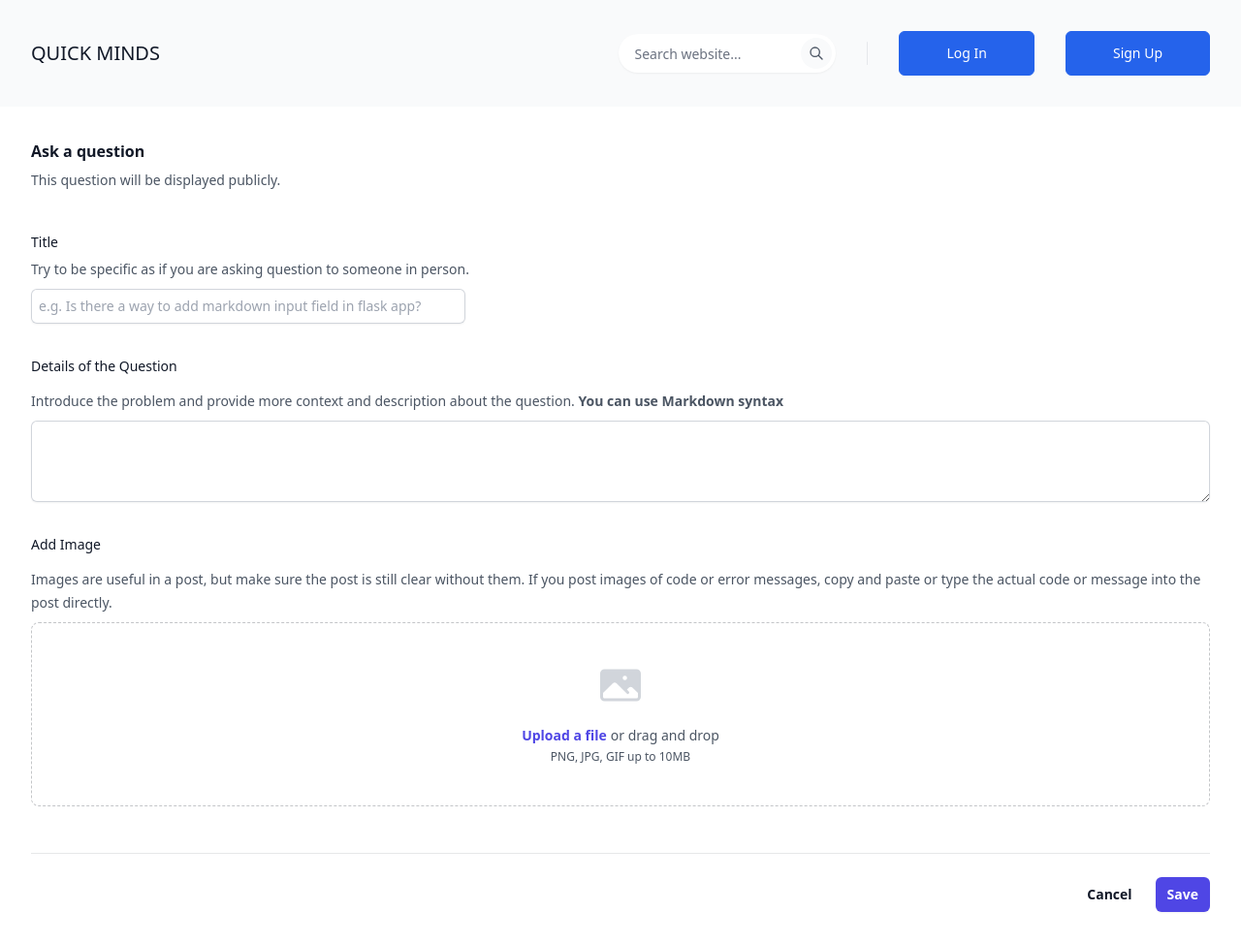
After one commit to aadityab7/quick-minds, a Flask app: template project/templates/ask_question.html in a window 1280 px wide. The commit adds this page. Shown: the whole page at 97% size. Run offline with Flask 3, Linux system fonts and the light colour scheme; the template is opened without the code that fills it, so the values that code supplies are empty; some libraries are stand-ins or nearby versions.

Commit message:
ask question form

```diff
--- /dev/null
+++ b/project/templates/ask_question.html
@@ -0,0 +1,123 @@
+{% extends 'base.html' %}
+
+{% block title %}ASK QUESTION{% endblock %}
+
+{% block content %}
+	<div class="mx-auto max-w-screen-xl px-4 py-8 sm:px-6 lg:px-8">
+
+		<form method="post" enctype = "multipart/form-data">
+		  <div class="space-y-12">
+		    <div class="border-b border-gray-900/10 pb-12">
+		      <h2 class="text-base font-semibold leading-7 text-gray-900">Ask a question</h2>
+		      <p class="mt-1 text-sm leading-6 text-gray-600">This question will be displayed publicly.</p>
+
+		      <div class="mt-10 grid grid-cols-1 gap-x-6 gap-y-8 sm:grid-cols-6">
+		        <div class="sm:col-span-4">
+		          <label for="question-title" class="block text-sm font-medium leading-6 text-gray-900">Title</label>
+		          <p class="mt-1 text-sm leading-6 text-gray-600">Try to be specific as if you are asking question to someone in person.</p>
+		          <div class="mt-2">
+		            <div class="flex rounded-md shadow-sm ring-1 ring-inset ring-gray-300 focus-within:ring-2 focus-within:ring-inset focus-within:ring-indigo-600 sm:max-w-md">
+		              <input type="text" name="question-title" id="question-title" class="block flex-1 border-0 bg-transparent py-1.5 pl-2 text-gray-900 placeholder:text-gray-400 focus:ring-0 sm:text-sm sm:leading-6" placeholder="e.g. Is there a way to add markdown input field in flask app?">
+		            </div>
+		          </div>
+		        </div>
+
+		        <div class="col-span-full">
+		          <label for="question-details" class="block text-sm font-medium leading-6 text-gray-900">Details of the Question</label>
+		          <p class="mt-3 text-sm leading-6 text-gray-600">Introduce the problem and provide more context and description about the question. <b>You can use Markdown syntax</b></p>
+		          <div class="mt-2">
+		            <textarea id="question-details" name="question-details" rows="3" class="block w-full rounded-md border-0 py-1.5 text-gray-900 shadow-sm ring-1 ring-inset ring-gray-300 placeholder:text-gray-400 focus:ring-2 focus:ring-inset focus:ring-indigo-600 sm:text-sm sm:leading-6"></textarea>
+		          </div>
+
+		        </div>
+
+		        <div class="col-span-full">
+		          <label for="cover-photo" class="block text-sm font-medium leading-6 text-gray-900">Add Image</label>
+		          <p class="mt-3 text-sm leading-6 text-gray-600">Images are useful in a post, but make sure the post is still clear without them. If you post images of code or error messages, copy and paste or type the actual code or message into the post directly.</p>
+		          <div id = "image-form-input-block" class="mt-2 flex justify-center rounded-lg border border-dashed border-gray-900/25 px-6 py-10">
+		            <div class="text-center">
+		              <svg class="mx-auto h-12 w-12 text-gray-300" viewBox="0 0 24 24" fill="currentColor" aria-hidden="true">
+		                <path fill-rule="evenodd" d="M1.5 6a2.25 2.25 0 012.25-2.25h16.5A2.25 2.25 0 0122.5 6v12a2.25 2.25 0 01-2.25 2.25H3.75A2.25 2.25 0 011.5 18V6zM3 16.06V18c0 .414.336.75.75.75h16.5A.75.75 0 0021 18v-1.94l-2.69-2.689a1.5 1.5 0 00-2.12 0l-.88.879.97.97a.75.75 0 11-1.06 1.06l-5.16-5.159a1.5 1.5 0 00-2.12 0L3 16.061zm10.125-7.81a1.125 1.125 0 112.25 0 1.125 1.125 0 01-2.25 0z" clip-rule="evenodd" />
+		              </svg>
+		              <div class="mt-4 flex text-sm leading-6 text-gray-600">
+		                <label for="file-upload" class="relative cursor-pointer rounded-md bg-white font-semibold text-indigo-600 focus-within:outline-none focus-within:ring-2 focus-within:ring-indigo-600 focus-within:ring-offset-2 hover:text-indigo-500">
+		                  <span>Upload a file</span>
+		                  <input id="file-upload" name="file-upload" type="file" class="sr-only" accept=".png, .jpg, .jpeg, .gif">
+		                </label>
+		                <p class="pl-1">or drag and drop</p>
+		              </div>
+		              <p class="text-xs leading-5 text-gray-600">PNG, JPG, GIF up to 10MB</p>
+		            </div>
+		          </div>
+		        </div>
+
+		        <div id="imagePreview" style="display: none;">
+		        	<p id = 'fileName' class="mt-3 text-sm leading-6 text-gray-600"></p>
+					<canvas id="thumbnailCanvas" width="150" height="150"></canvas>
+					<button id = "removeButton" type="button" class="text-sm font-semibold leading-6 text-gray-900">Remove Image</button>
+				</div>
+
+		      </div>
+		    </div>
+		  </div>
+		  <div class="mt-6 flex items-center justify-end gap-x-6">
+			    <button type="button" class="text-sm font-semibold leading-6 text-gray-900">Cancel</button>
+			    <button type="submit" class="rounded-md bg-indigo-600 px-3 py-2 text-sm font-semibold text-white shadow-sm hover:bg-indigo-500 focus-visible:outline focus-visible:outline-2 focus-visible:outline-offset-2 focus-visible:outline-indigo-600">Save</button>
+		  </div>
+
+		</form>
+	</div>
+
+	<script>
+        const fileInput = document.getElementById('file-upload');
+        const imagePreview = document.getElementById('imagePreview');
+        const thumbnailCanvas = document.getElementById('thumbnailCanvas');
+        const ctx = thumbnailCanvas.getContext('2d');
+        const removeButton = document.getElementById('removeButton');
+        const imageFormInputBlock = document.getElementById('image-form-input-block');
+        const fileName = document.getElementById('fileName');
+
+        fileInput.addEventListener('change', function () {
+            const file = fileInput.files[0];
+            if (file) {
+                const reader = new FileReader();
+                reader.onload = function (e) {
+                    const img = new Image();
+                    img.src = e.target.result;
+                    fileName.innerText = file.name;
+
+                    img.onload = function () {
+                        // Calculate the aspect ratio to maintain the image's proportions
+                        const aspectRatio = img.width / img.height;
+                        let newWidth = 200; // You can adjust the thumbnail size as needed
+                        let newHeight = newWidth / aspectRatio;
+
+                        // Clear the canvas and draw the thumbnail
+                        thumbnailCanvas.width = newWidth;
+                        thumbnailCanvas.height = newHeight;
+                        ctx.drawImage(img, 0, 0, newWidth, newHeight);
+
+                        imagePreview.style.display = 'block';
+                		imageFormInputBlock.classList.add('hidden');
+                    };
+                };
+                reader.readAsDataURL(file);
+            } else {
+                thumbnailCanvas.width = 0;
+                thumbnailCanvas.height = 0;
+                imagePreview.style.display = 'none';
+                imageFormInputBlock.classList.remove('hidden');
+                img.src = '';
+            }
+        });
+
+        removeButton.addEventListener('click', function () {
+        	imageFormInputBlock.classList.remove('hidden');
+            imagePreview.style.display = 'none';
+            fileInput.value = '';
+            previewImage.src = '';
+            removeButton.style.display = 'none';
+        });
+    </script>
+
+{% endblock %}
--- a/project/templates/index.html
+++ b/project/templates/index.html
@@ -3,8 +3,9 @@
 {% block title %}QUICK MINDS{% endblock %}
 
 {% block content %}
+	<div class="mx-auto max-w-screen-xl px-4 py-8 sm:px-6 lg:px-8">
 
-	<div id="lower" class="grow py-3 px-3 bg-gray-50 rounded-t-lg">
+		<div id="lower" class="grow py-3 px-3 rounded-t-lg">
 
 			<div id = "section-buttons" class="flex justify-center items-center mb-3">
 				<button id = "for_you_page_button" class="mr-3">For You</button>
@@ -16,6 +17,8 @@
 
 				<button id="trending_page_button" class="ml-3">Trending</button>
 			</div>
+
+			<a href="{{url_for('ask_question')}}"> ASK QUESTION </a>
 
 		    <div id="for_you_page">
 		        <template id="question-template">
@@ -43,6 +46,7 @@
 		        </template>
 		    </div>
 
+	    </div>
 	</div>
 
     <script>
```
Also changed, not shown: project/__init__.py (+57 -15 lines), project/schema.sql (+7 -18 lines), project/templates/question_detail.html (added, +7 -0 lines), utilities/utils.py (+61 -0 lines), 1 other file. Lines whose indentation alone changed are shown as unchanged.
